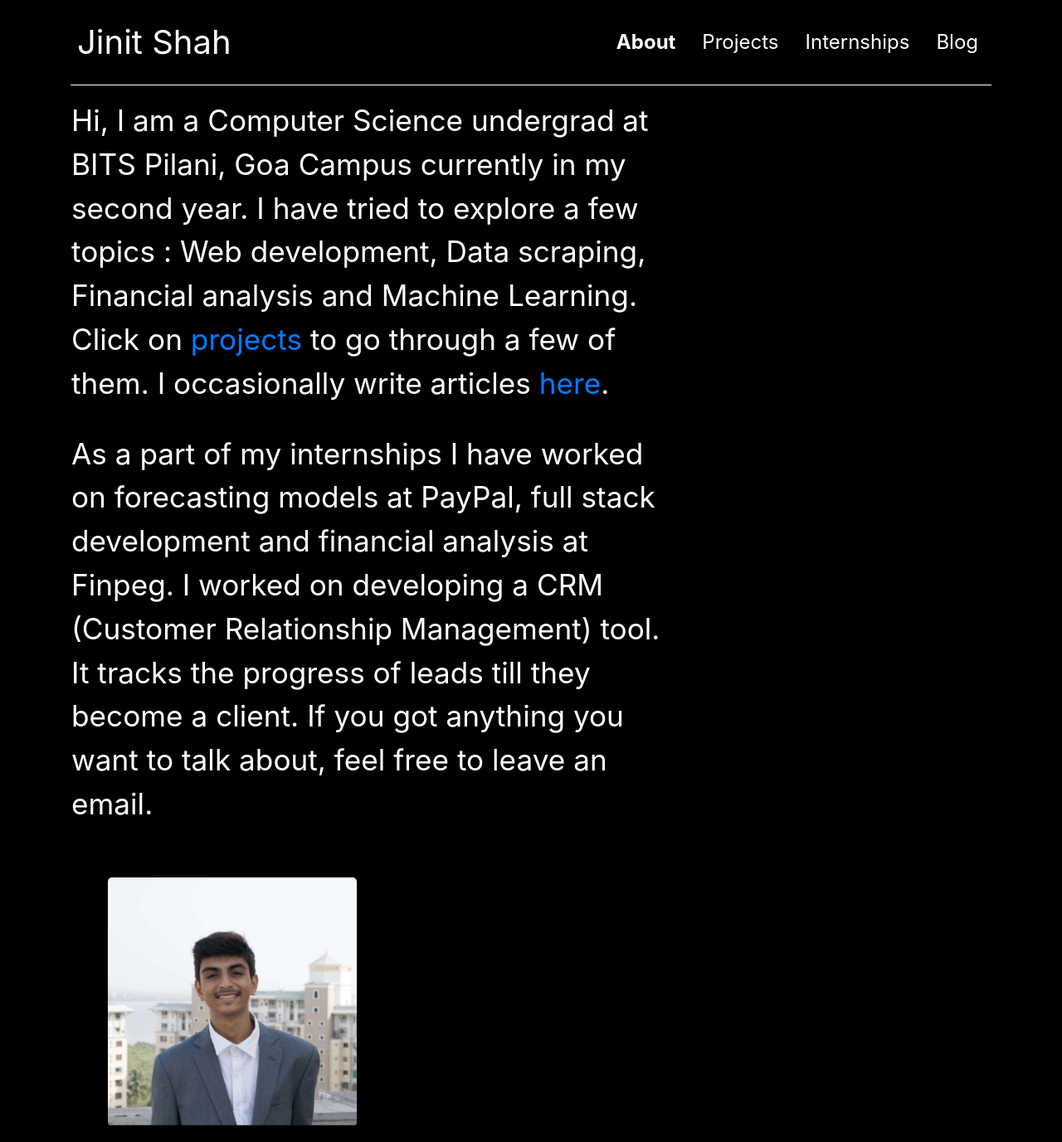
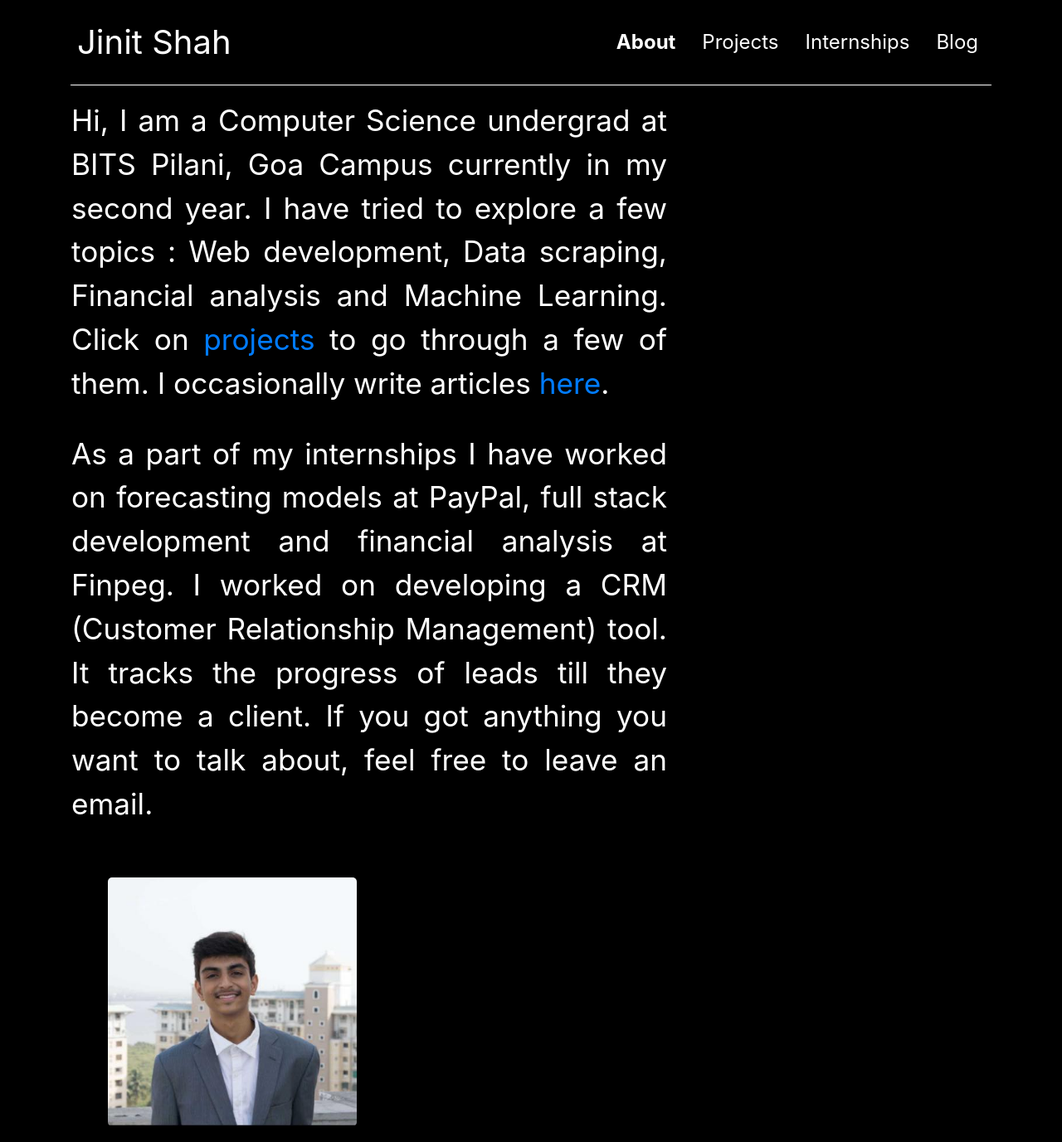
Before and after one commit to jinit24/Github_Pages, a plain HTML site: page About.html in a window 1280 px wide. Shown: the top 1377 px of the page at 83% size. Drawn offline with nearby package versions, Linux system fonts and the light colour scheme.

Commit message:
Update About.html

```diff
--- a/About.html
+++ b/About.html
@@ -48,9 +48,9 @@
 
 </style>
 
-<body style="background-color: black">
+<body style="background-color:black;text-align:justify">
 
-<div class="container text-white" >
+<div class="container text-white">
 	<nav class="navbar navbar-expand-lg navbar-dark py-2 px-0">
 	  <a class="navbar-brand" href="index.html" style="font-size: 1.7rem">Jinit Shah</a>
 	  <button class="navbar-toggler" type="button" data-toggle="collapse" data-target="#navbarSupportedContent" aria-controls="navbarSupportedContent" aria-expanded="false" aria-label="Toggle navigation" style="font-size: 2.2rem;">
@@ -67,15 +67,15 @@
 	  </div>
 	</nav>
 
-		<div class="row text-white about Main" style="font-size:1.5rem;">
+		<div class="row text-white about Main " style="font-size:1.5rem;" >
 			<div class="row">
 
 				<div class="col-lg-8 text-white">
-					<div class="text-left m-3" style="display: inline-block">
+					<div class=" m-3" style="display: inline-block">
 						Hi, I am a Computer Science undergrad at BITS Pilani, Goa Campus currently in my second year. I have tried to explore a few topics : Web development, Data scraping, Financial analysis and Machine Learning. Click on <a href="Projects.html">projects</a> to go through a few of them. I occasionally write articles <a target="_blank" href="https://medium.com/@jinit245">here</a>.
 					</div>
 
-					<div class="text-left m-3">
+					<div class=" m-3">
 						As a part of my internships I have worked on forecasting models at PayPal, full stack development and financial analysis at Finpeg. I worked on developing a CRM (Customer Relationship Management) tool. It tracks the progress of leads till they become a client. If you got anything you want to talk about, feel free to leave an email.
 						<br>
 					</div>
```
